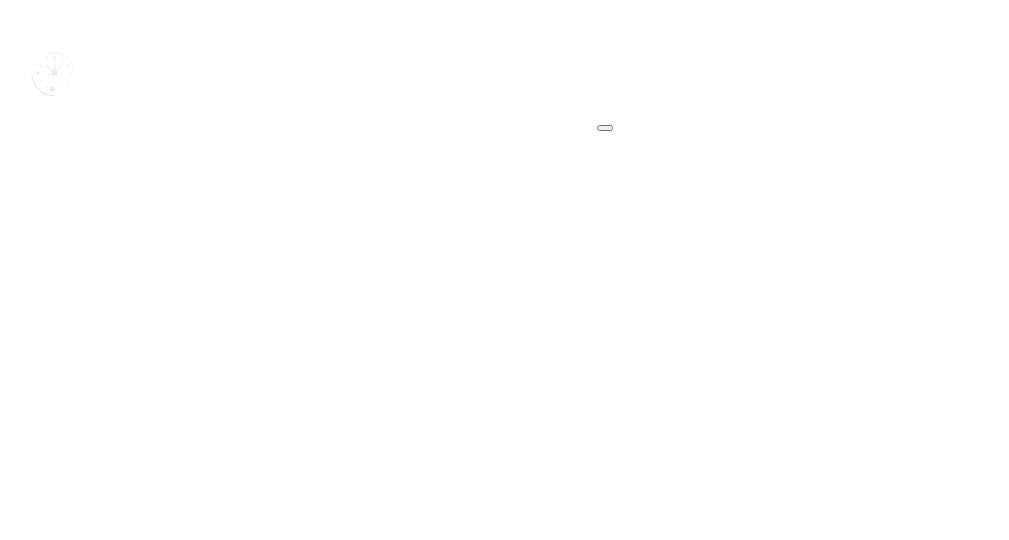
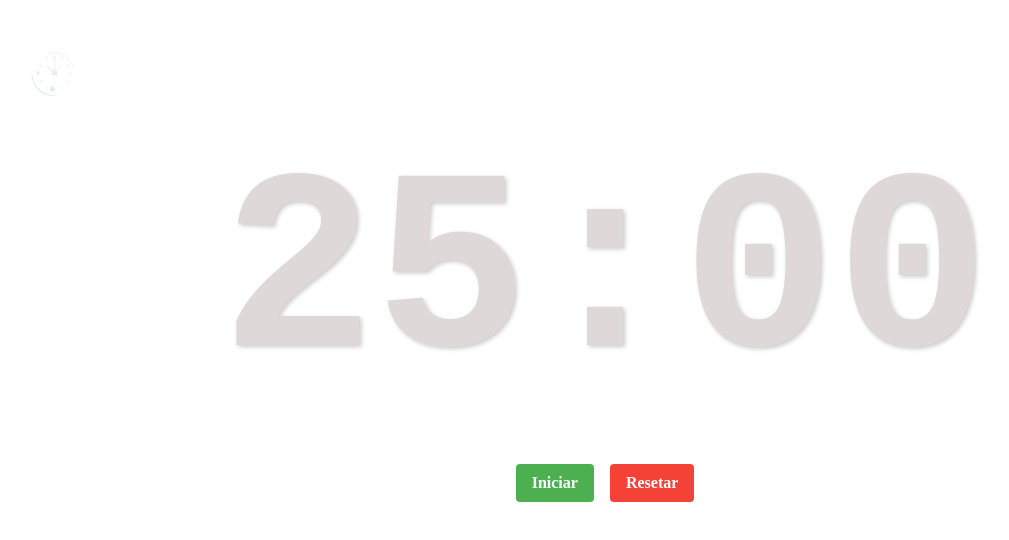
Before and after one commit to LeafarDev/pomotico, a React (Vite) app: page / in a window 1280 px wide. Shown: the top 540 px of the page, without its empty margins (35-1044 px from the left). Built offline with nearby package versions, Linux system fonts and the light colour scheme.

Commit message:
feat: Timer com tempo fixo de 25 minutos, persistindo no storage

```diff
--- a/src/components/Timer/Timer.tsx
+++ b/src/components/Timer/Timer.tsx
@@ -1,9 +1,23 @@
 import { ReactElement } from "react";
-import { TimerProps } from "../../types.ts";
-/*
-    servirá para exibir o tempo passando,
-    enquanto não alcançar timeleft continua rodando
- */
-export function Timer({ title, disabled }: TimerProps): ReactElement {
-  return <button disabled={disabled}>{title}</button>;
-}
+import {
+  ButtonsController,
+  TimerContent,
+  TimeRemaining,
+} from "./timerStyle.ts";
+import { useTimerPomodoro } from "./useTimerPomodoro.ts";
+
+export const Timer = (): ReactElement => {
+  const { formatTime, start, pause, reset, isRunning } = useTimerPomodoro();
+
+  return (
+    <TimerContent>
+      <TimeRemaining>{formatTime()}</TimeRemaining>
+      <ButtonsController>
+        <button onClick={isRunning ? pause : start}>
+          {isRunning ? "Pausar" : "Iniciar"}
+        </button>
+        <button onClick={reset}>Resetar</button>
+      </ButtonsController>
+    </TimerContent>
+  );
+};
--- /dev/null
+++ b/src/components/Timer/timerStyle.ts
@@ -0,0 +1,54 @@
+import styled from "styled-components";
+
+export const TimerContent = styled.div`
+  display: flex;
+  flex-direction: column;
+  align-items: center;
+  justify-content: center;
+  border-radius: 8px;
+`;
+
+export const TimeRemaining = styled.span`
+  font-size: clamp(8em, 20vw, 17em);
+  font-weight: 700;
+  padding: 1rem;
+  color: #dfd8d8;
+  font-family: "Roboto Mono", monospace;
+  text-shadow: 2px 2px 4px rgba(0, 0, 0, 0.2);
+`;
+
+export const ButtonsController = styled.div`
+  display: flex;
+  gap: 1rem;
+  margin-top: 1.5rem;
+
+  button {
+    padding: 0.6rem 1rem;
+    font-size: 1rem;
+    font-weight: 600;
+    color: white;
+    background-color: #4caf50;
+    border: none;
+    border-radius: 4px;
+    cursor: pointer;
+    transition:
+      background-color 0.3s ease,
+      transform 0.2s ease;
+
+    &:hover {
+      background-color: #45a049;
+    }
+
+    &:active {
+      transform: scale(0.95);
+    }
+
+    &:nth-child(2) {
+      background-color: #f44336;
+    }
+
+    &:nth-child(2):hover {
+      background-color: #e53935;
+    }
+  }
+`;
--- /dev/null
+++ b/src/components/Timer/useTimerPomodoro.ts
@@ -0,0 +1,52 @@
+import { useAtom } from "jotai";
+import { useEffect } from "react";
+import { isRunningAtom, remainingTimeAtom } from "../../atoms/Timer.tsx";
+import { TimerPomodoro } from "../../types.ts";
+
+export const useTimerPomodoro = (): TimerPomodoro => {
+  const [remainingTime, setRemainingTime] = useAtom(remainingTimeAtom);
+  const [isRunning, setIsRunning] = useAtom(isRunningAtom);
+
+  useEffect(() => {
+    if (!isRunning) return;
+
+    const interval = setInterval(() => {
+      setRemainingTime((prev) => {
+        if (prev <= 1000) {
+          clearInterval(interval);
+          setIsRunning(false);
+          return 0;
+        }
+        return prev - 1000;
+      });
+    }, 1000);
+
+    return (): void => clearInterval(interval);
+  }, [isRunning, setIsRunning, setRemainingTime]);
+
+  const start = (): void => setIsRunning(true);
+  const pause = (): void => setIsRunning(false);
+  const reset = (): void => {
+    setIsRunning(false);
+    setRemainingTime(25 * 60 * 1000);
+  };
+
+  const formatTime = (): string => {
+    const minutes = Math.floor(remainingTime / 60000)
+      .toString()
+      .padStart(2, "0");
+    const seconds = ((remainingTime % 60000) / 1000)
+      .toFixed(0)
+      .padStart(2, "0");
+    return `${minutes}:${seconds}`;
+  };
+
+  return {
+    remainingTime,
+    isRunning,
+    start,
+    pause,
+    reset,
+    formatTime,
+  };
+};
```
Also changed, not shown: src/types.ts (+7 -5 lines).
